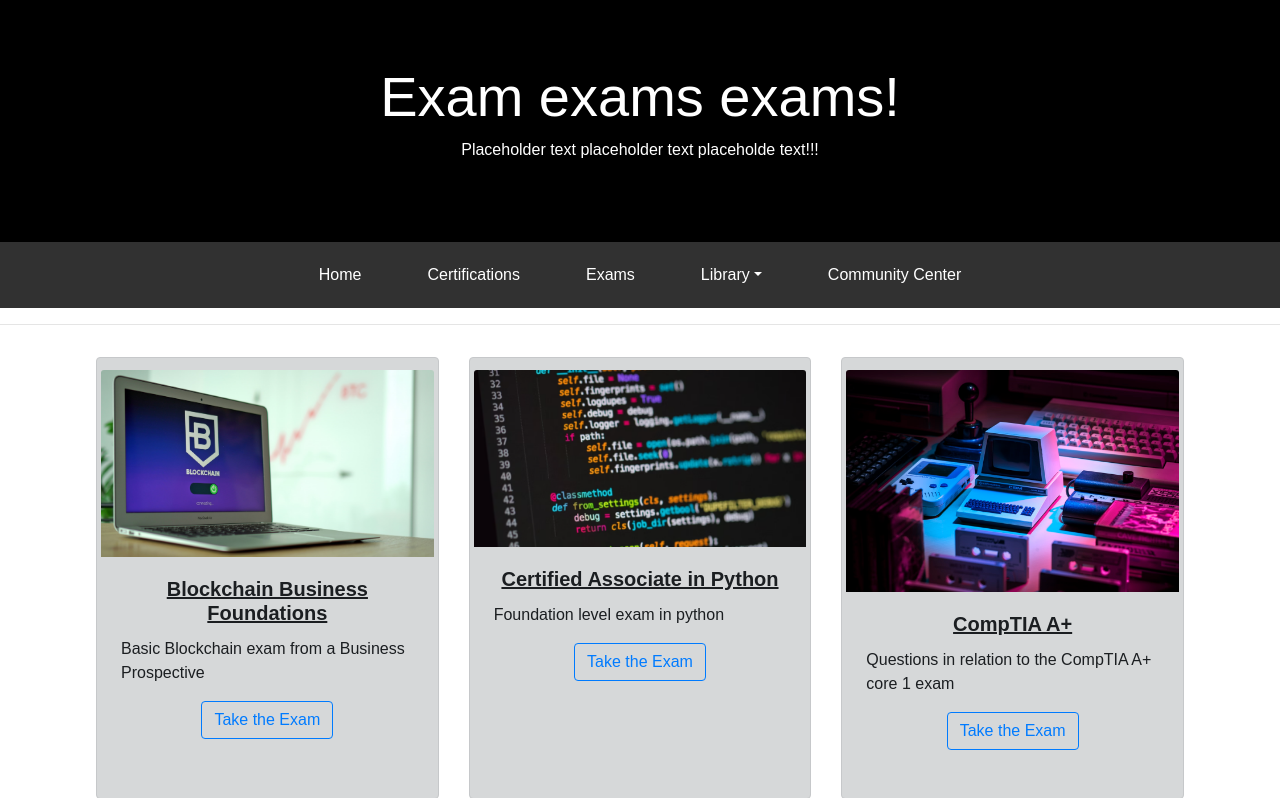
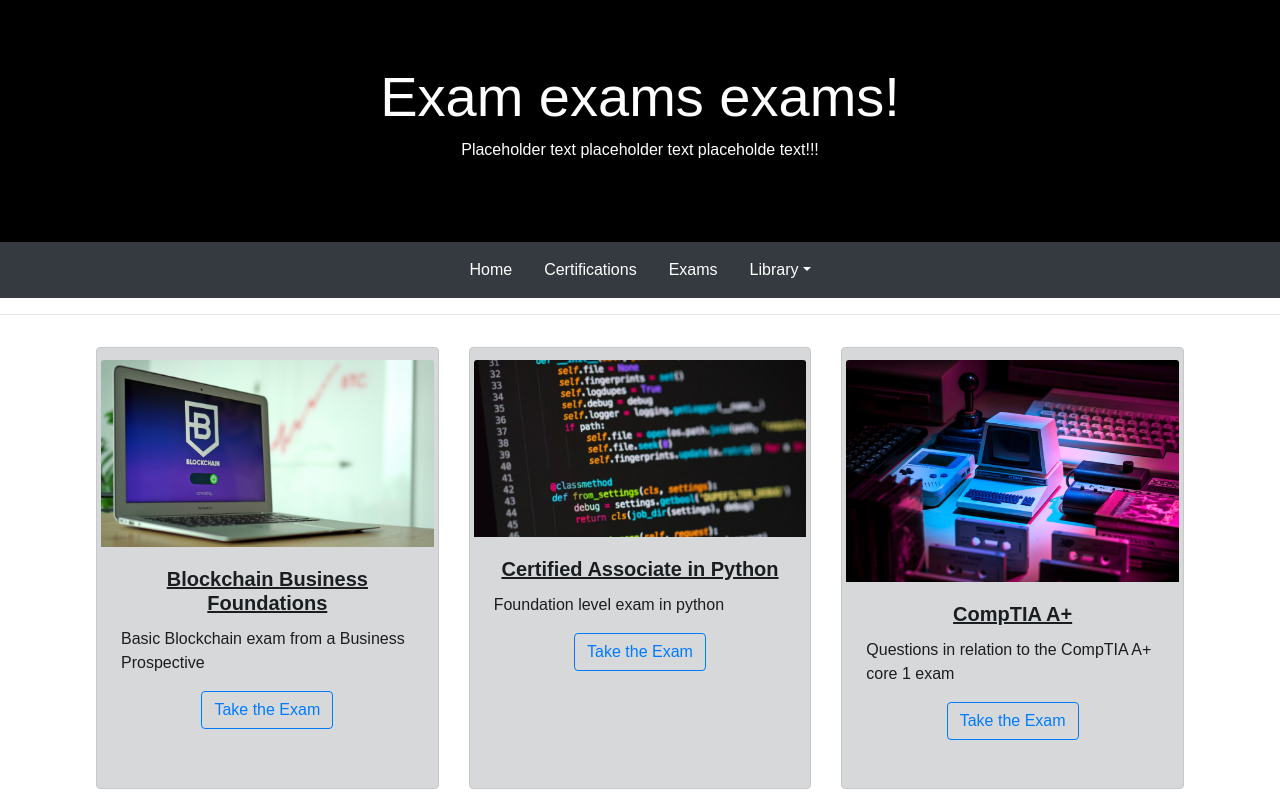
Before and after one commit to nandabritto/MSP-4, a Django app: page /exams in a window 1280 px wide. Shown: the part 49-847 px from the top of the page. Run offline with Django 3.2, Linux system fonts and the light colour scheme; data comes from the database, SQL or seed files in the repository; both versions use the stored data as it was after the commit; some libraries are stand-ins or nearby versions.

Commit message:
Refactor Navbar across site

```diff
--- a/static/css/style.css
+++ b/static/css/style.css
@@ -93,42 +93,16 @@ body, html {
 
 
   /* Formatting for the Mid navigation bar */
-.navbar {
+ /* .navbar {
   background-color:rgb(49, 49, 49);
+} */
+
+.nav-link {
+  color: white !important;
 }
 
-.navbar-nav {
-  margin:auto;
+.nav-link:hover {
+  background-color: rgb(255, 255, 255, 0.5);
+  color: black !important;
+  /* color:#fff; */
 }
-.nav-link {
-  margin:5px 25px;
-  color:#fff;
-}
-  .nav-link:hover {
-    color:rgb(14, 122, 0);
-  }
-.box {
-  width:100%;
-  background-color:rgb(0, 0, 0);
-  position:relative;
-}
-.box-1 {
-  width:50%;
-  background-color:rgb(49, 49, 49);
-  height:100%;
-}
-.box-2 {
-  position:absolute;
-  background-color:rgb(49, 49, 49);
-  height:100%;
-  width:50%;
-}
-/* dropdown menu specific settings */
-.library {
-  color:#fff;
-  background-color:rgb(49, 49, 49);
-  padding-left: 0.5em;
-}
-.library:hover {
-  color:rgb(14, 122, 0);
-}
--- a/templates/navbar.html
+++ b/templates/navbar.html
@@ -1,33 +1,28 @@
 <!-- loads all the static resources -->
 {% load static %}
-<nav class="navbar navbar-expand t-0">
-  <button class="navbar-toggler" type="button" data-toggle="collapse" data-target="#navbar-content" aria-controls="navbar-content" aria-expanded="false" aria-label="toggle-navigation">
-    <span class="navbar-toggler-icon">Menu</span>
-  </button>
-    <div class="collapse navbar-collapse" id="navbar-content">
-      <ul class="navbar-nav">
-        <li class="nav-item">
+
+  <nav class="navbar navbar-expand-lg navbar-dark bg-dark">
+    <div class="container-fluid">
+        <ul class="navbar-nav mx-auto">
+          <li class="nav-item px-2">
             <a class="nav-link" href="{% url 'index' %}">Home</a>
           </li>
-        <li class="nav-item">
+          <li class="nav-item px-2">
             <a class="nav-link" href="{% url 'providers:providers-list' %}">Certifications</a>
           </li>
-        <li class="nav-item">
+          <li class="nav-item px-2">
             <a class="nav-link" href="{% url 'exams:list-view' %}">Exams</a>
           </li>
-        <li class="nav-item dropdown">
-          <a class="dropdown-toggle nav-link" data-toggle="dropdown">Library<span class="caret"></span></a>
-          <ul class="dropdown-menu library">
-            <li><a class="library" href="{% url 'resources-media' %}">Media</a></li>
-            <li><a class="library" href="{% url 'resources-frameworks' %}">Frameworks</a></li>
-            <li><a class="library" href="{% url 'resources-ide' %}">IDE</a></li>
-            <li><a class="library" href="{% url 'resources-tools' %}">Tools</a></li>
-            <li><a class="library" href="{% url 'resources-learning' %}">Learning</a></li>
-            <li><a class="library" href="{% url 'resources-badges' %}">Badges</a></li>
-          </ul>
-        </li>
-        <li class="nav-item">
-          <a class="nav-link" href="#">Community Center</a>
+          <li class="nav-item dropdown px-2">
+            <a class="nav-link dropdown-toggle" href="#" id="navbarDropdown" role="button" data-toggle="dropdown" aria-expanded="false">Library</a>
+            <div class="dropdown-menu">
+              <a class="dropdown-item" href="{% url 'resources-media' %}">Media</a>
+              <a class="dropdown-item" href="{% url 'resources-frameworks' %}">Frameworks</a>
+              <a class="dropdown-item" href="{% url 'resources-ide' %}">IDE</a>
+              <a class="dropdown-item" href="{% url 'resources-tools' %}">Tools</a>
+              <a class="dropdown-item" href="{% url 'resources-learning' %}">Learning</a>
+              <a class="dropdown-item" href="{% url 'resources-badges' %}">Badges</a>
+            </div>
           </li>
         </ul>
     </div>
```
Also changed, not shown: db.sqlite3. Lines whose indentation alone changed are shown as unchanged.
